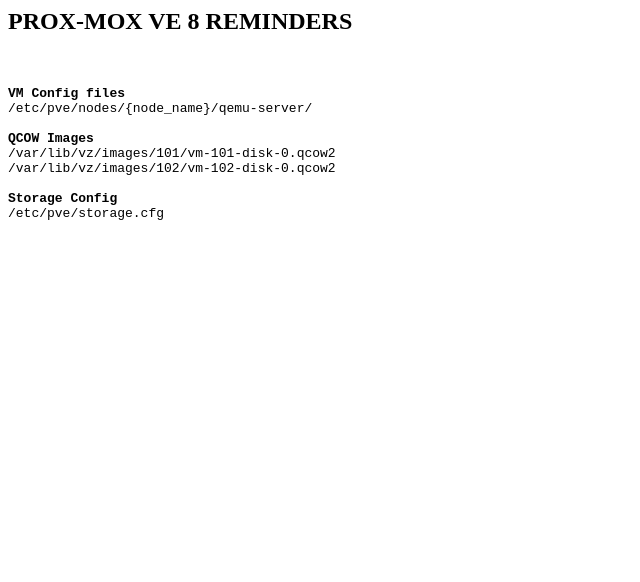
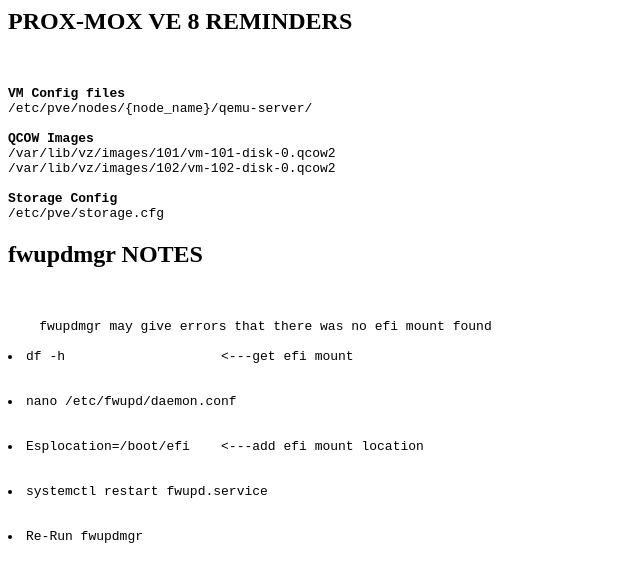
Before and after one commit to discarn8/scratchpad, a plain HTML site: page index.html in a window 1280 px wide. Shown: the whole page, without its empty margins (0-640 px from the left). Drawn offline with Linux system fonts and the light colour scheme.

Commit message:
Update index.html
added fwupdmgr

```diff
--- a/index.html
+++ b/index.html
@@ -14,5 +14,15 @@
 <b>Storage Config</b>
 /etc/pve/storage.cfg</pre>
 
+  <h2>fwupdmgr NOTES</h2>
+  <br>
+  <pre>
+    fwupdmgr may give errors that there was no efi mount found
+    <li>df -h                    <---get efi mount</li>
+    <li>nano /etc/fwupd/daemon.conf</li>
+    <li>Esplocation=/boot/efi    <---add efi mount location</li>
+    <li>systemctl restart fwupd.service</li>
+    <li>Re-Run fwupdmgr</li>
+  </pre>
 </body>
 </html>
```
